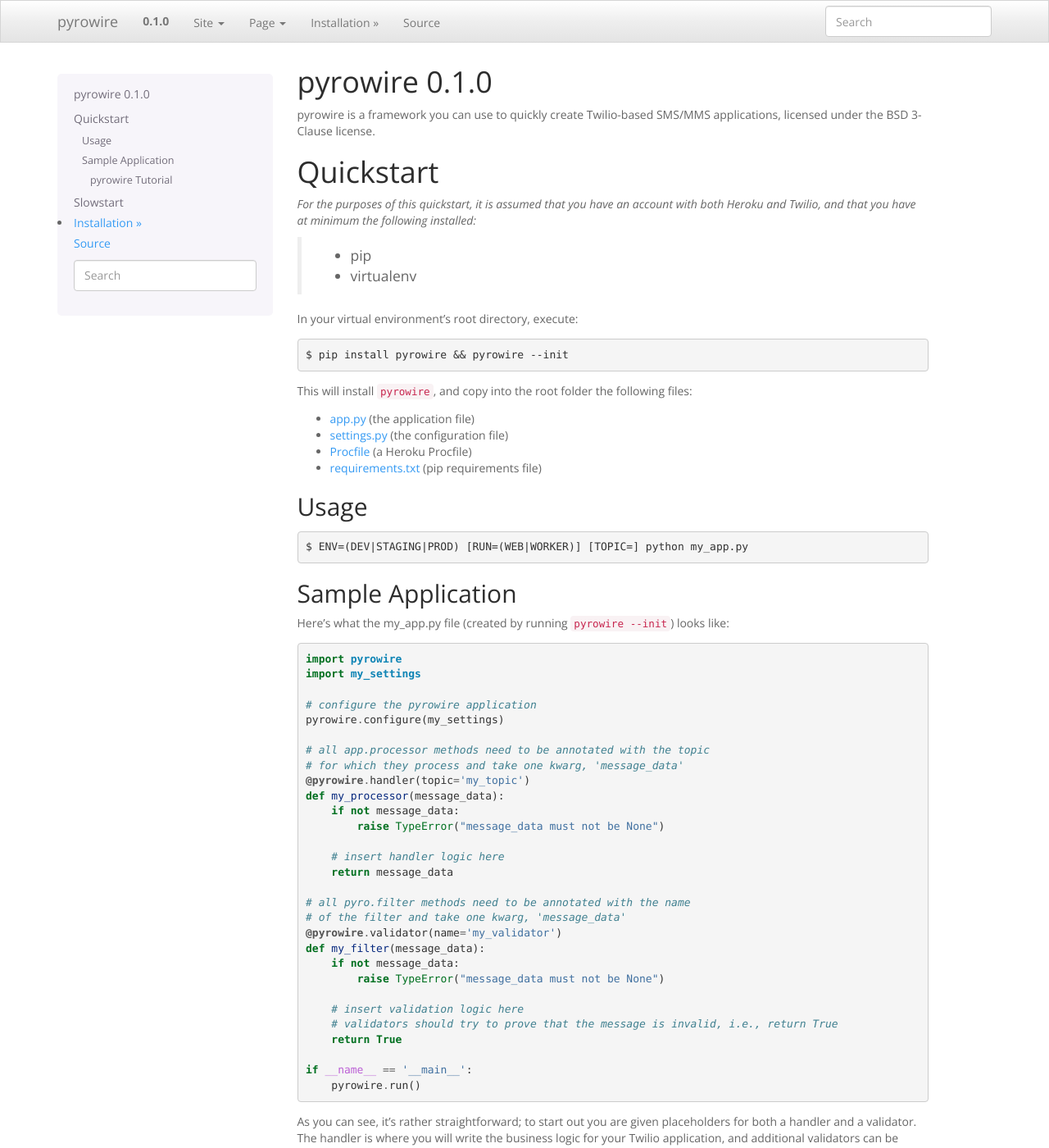
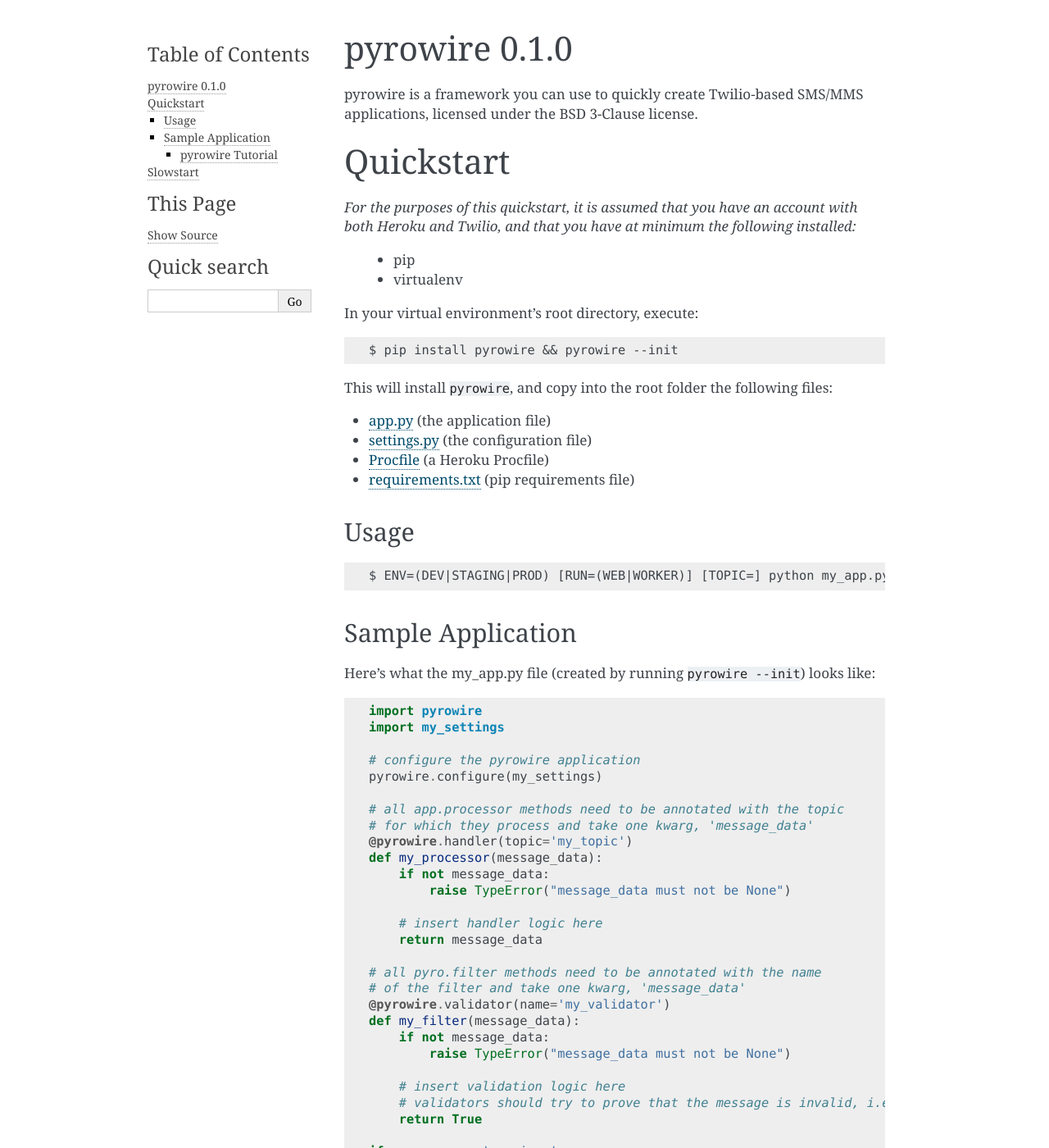
Before and after one commit to wieden-kennedy/pyrowire, a Sphinx documentation site: the page built from docs/index.rst, in a window 1280 px wide and 1400 px high. Shown: the whole window at 82% size. Built offline with Sphinx 7.4.7, drawn with Linux system fonts in a browser that asks for light colours; some of the changed text lies outside the part shown.

Commit message:
removed sphix_bootstrap

```diff
--- a/docs/conf.py
+++ b/docs/conf.py
@@ -100,10 +100,6 @@
 
 # The theme to use for HTML and HTML Help pages.  See the documentation for
 # a list of builtin themes.
-html_theme = 'bootstrap'
-html_theme_options = {
-    'bootswatch_theme': 'spacelab'
-}
 
 # Theme options are theme-specific and customize the look and feel of a theme
 # further.  For a list of options available for each theme, see the
```
